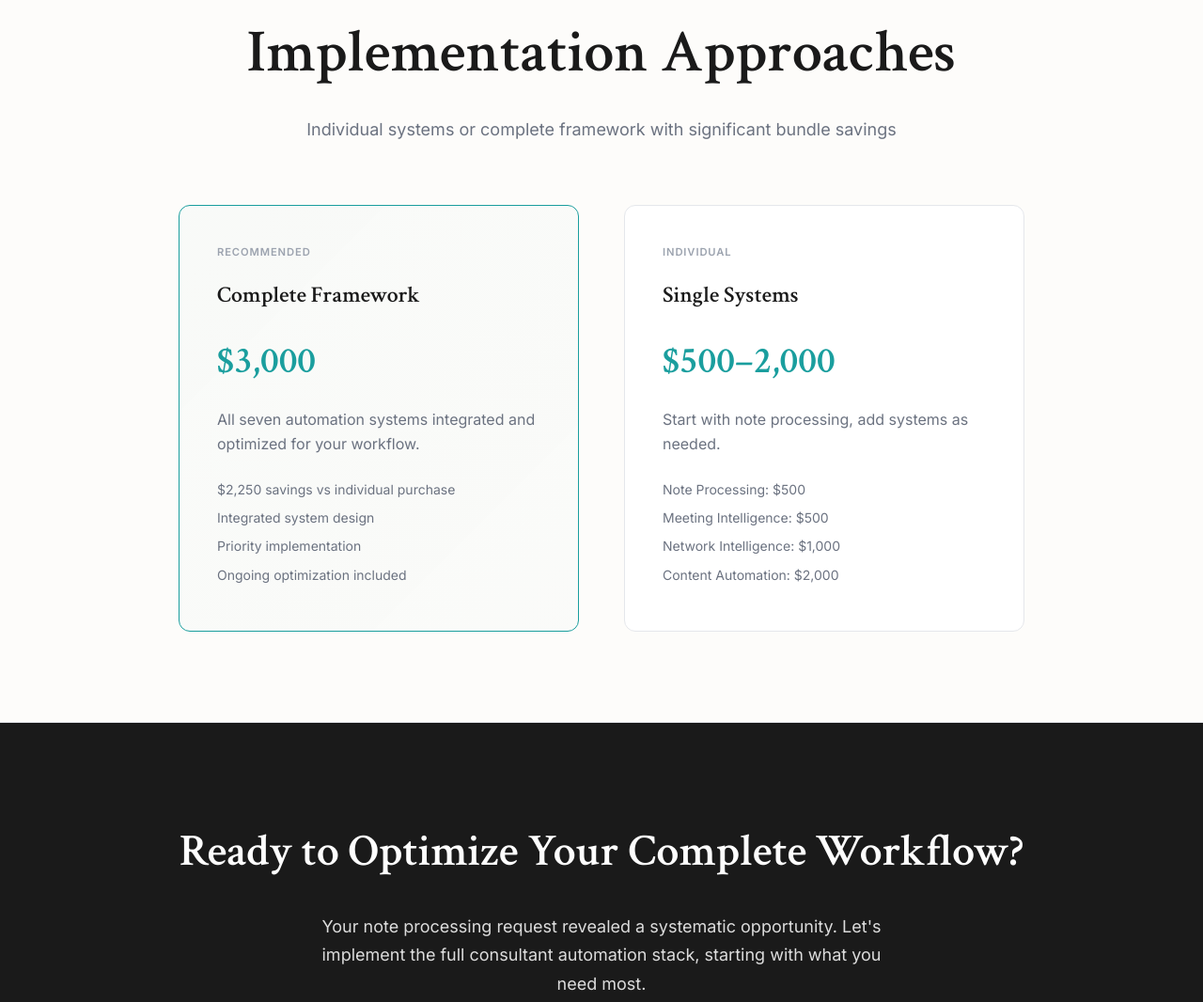
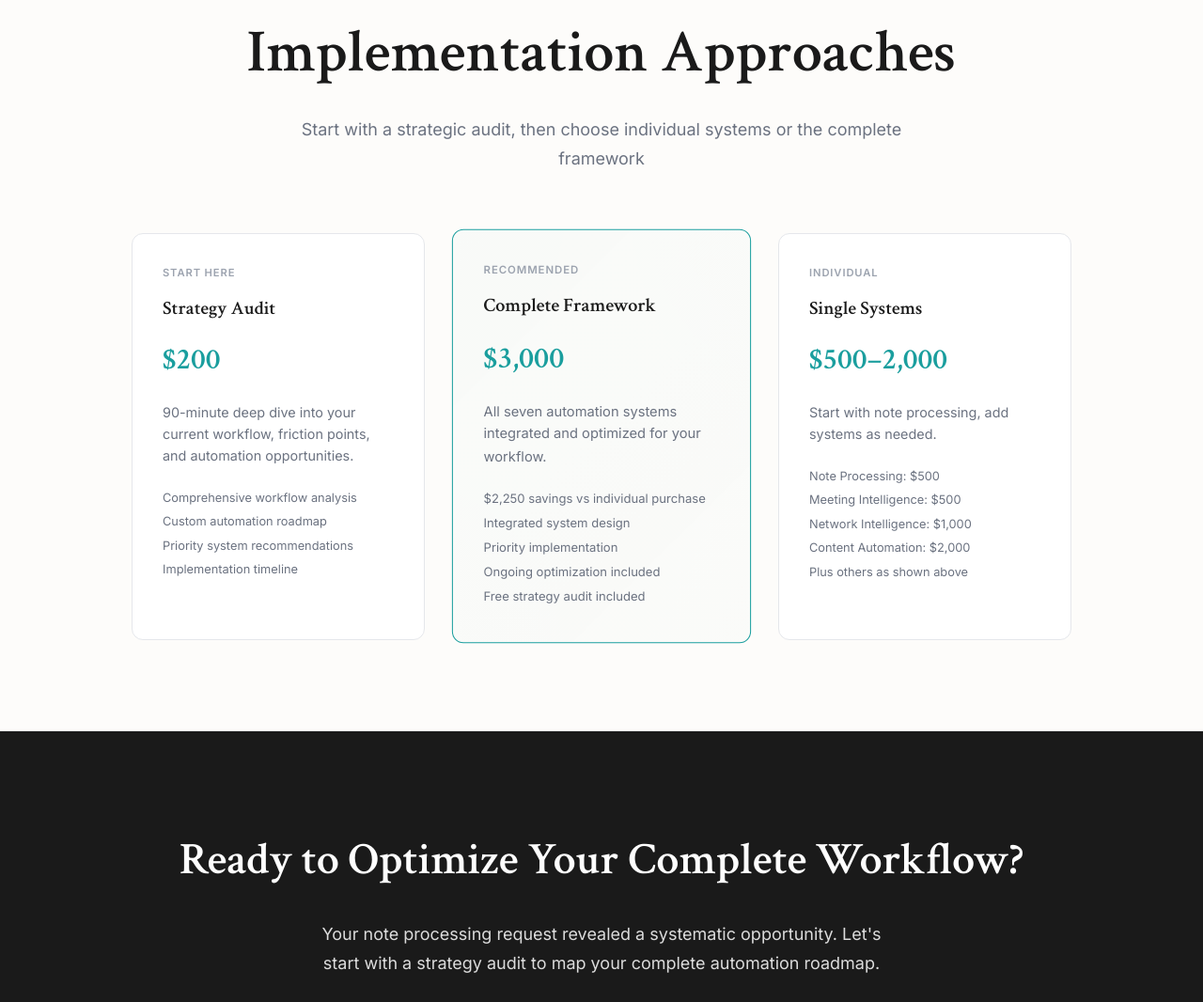
Before and after one commit to keyona-rerev/proposals-server, a website: page proposals/nicole-clarke-workflow-0526.html in a window 1280 px wide. Shown: the part 4161-5227 px from the top of the page at 94% size. Drawn offline with Linux system fonts and the light colour scheme.

Commit message:
Final fixes: Updated Google Calendar booking link, added $200 audit pricing, fixed bottom truncation with proper 3-column layout

```diff
--- a/proposals/nicole-clarke-workflow-0526.html
+++ b/proposals/nicole-clarke-workflow-0526.html
@@ -575,10 +575,10 @@
 
         .pricing-grid {
             display: grid;
-            grid-template-columns: 1fr 1fr;
-            gap: 3rem;
+            grid-template-columns: repeat(3, 1fr);
+            gap: 2rem;
             margin-top: 3rem;
-            max-width: 900px;
+            max-width: 1000px;
             margin-left: auto;
             margin-right: auto;
         }
@@ -587,13 +587,14 @@
             background: var(--bg-surface);
             border: 1px solid var(--border);
             border-radius: 12px;
-            padding: 2.5rem;
+            padding: 2rem;
             text-align: left;
         }
 
         .pricing-card.featured {
             border-color: var(--cyan);
             background: linear-gradient(135deg, rgba(26, 158, 158, 0.02), rgba(26, 158, 158, 0.01));
+            transform: scale(1.02);
         }
 
         .pricing-label {
@@ -607,14 +608,15 @@
 
         .pricing-title {
             font-family: var(--font-serif);
-            font-size: 1.5rem;
+            font-size: 1.25rem;
             font-weight: 600;
             margin-bottom: 1rem;
+            line-height: 1.2;
         }
 
         .pricing-value {
             font-family: var(--font-serif);
-            font-size: 2.5rem;
+            font-size: 2rem;
             font-weight: 600;
             color: var(--cyan);
             margin-bottom: 1rem;
@@ -624,17 +626,18 @@
             color: var(--text-secondary);
             line-height: 1.6;
             margin-bottom: 1.5rem;
+            font-size: 0.9rem;
         }
 
         .pricing-features {
             list-style: none;
             color: var(--text-secondary);
-            font-size: 0.875rem;
-            line-height: 1.6;
+            font-size: 0.8rem;
+            line-height: 1.5;
         }
 
         .pricing-features li {
-            margin-bottom: 0.5rem;
+            margin-bottom: 0.4rem;
         }
 
         /* ─── CTA SECTION ─── */
@@ -692,12 +695,13 @@
             .automation-card { width: 140px; }
             .admin-cards { gap: 24px; }
             .admin-cards .automation-card { width: 160px; }
+            .pricing-grid { grid-template-columns: 1fr 1fr; }
         }
 
         @media (max-width: 768px) {
             .container { padding: 0 1.5rem; }
             .hero-title { font-size: 3rem; }
-            .pricing-grid { grid-template-columns: 1fr; gap: 2rem; }
+            .pricing-grid { grid-template-columns: 1fr; gap: 1.5rem; }
             .section { padding: 4rem 0; }
         }
     </style>
@@ -942,9 +946,22 @@
         <div class="container">
             <div class="section-label">Investment Options</div>
             <h2 class="section-title">Implementation Approaches</h2>
-            <p class="section-subtitle">Individual systems or complete framework with significant bundle savings</p>
+            <p class="section-subtitle">Start with a strategic audit, then choose individual systems or the complete framework</p>
 
             <div class="pricing-grid">
+                <div class="pricing-card">
+                    <div class="pricing-label">Start Here</div>
+                    <div class="pricing-title">Strategy Audit</div>
+                    <div class="pricing-value">$200</div>
+                    <div class="pricing-desc">90-minute deep dive into your current workflow, friction points, and automation opportunities.</div>
+                    <ul class="pricing-features">
+                        <li>Comprehensive workflow analysis</li>
+                        <li>Custom automation roadmap</li>
+                        <li>Priority system recommendations</li>
+                        <li>Implementation timeline</li>
+                    </ul>
+                </div>
+
                 <div class="pricing-card featured">
                     <div class="pricing-label">Recommended</div>
                     <div class="pricing-title">Complete Framework</div>
@@ -955,6 +972,7 @@
                         <li>Integrated system design</li>
                         <li>Priority implementation</li>
                         <li>Ongoing optimization included</li>
+                        <li>Free strategy audit included</li>
                     </ul>
                 </div>
 
@@ -968,6 +986,7 @@
                         <li>Meeting Intelligence: $500</li>
                         <li>Network Intelligence: $1,000</li>
                         <li>Content Automation: $2,000</li>
+                        <li>Plus others as shown above</li>
                     </ul>
                 </div>
             </div>
@@ -978,8 +997,8 @@
     <section class="cta-section section">
         <div class="container">
             <h2 class="cta-title">Ready to Optimize Your Complete Workflow?</h2>
-            <p class="cta-text">Your note processing request revealed a systematic opportunity. Let's implement the full consultant automation stack, starting with what you need most.</p>
-            <a href="https://calendly.com/keyona-rerev" target="_blank" class="cta-button">Schedule Strategy Call</a>
+            <p class="cta-text">Your note processing request revealed a systematic opportunity. Let's start with a strategy audit to map your complete automation roadmap.</p>
+            <a href="https://calendar.app.google/34kT1vGWRha2yzjA9" target="_blank" class="cta-button">Book Strategy Audit</a>
             <div class="contact-info">
                 <strong>Keyona Meeks</strong> • keyona@rerev.io • ReRev Labs
             </div>
```
